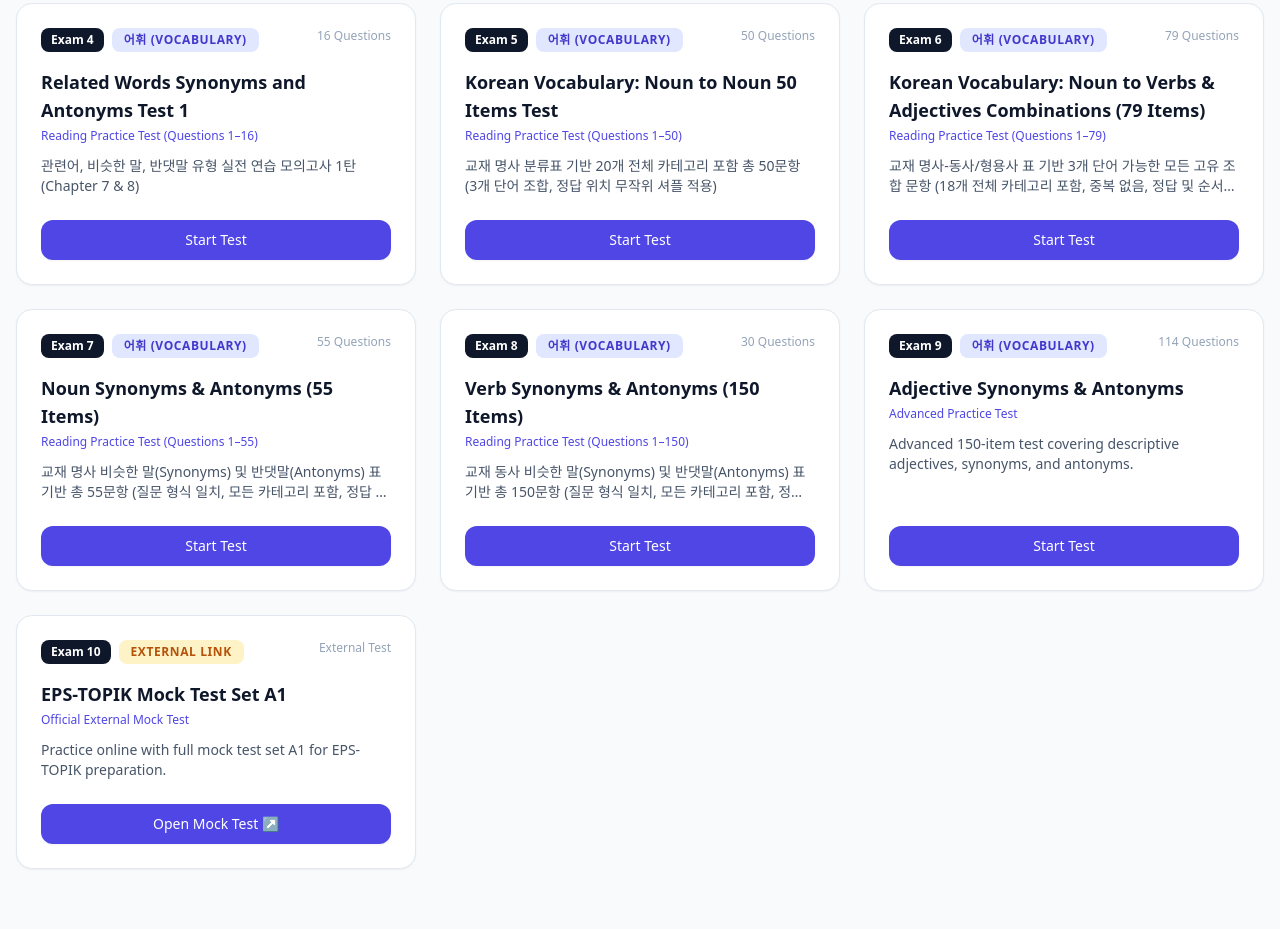
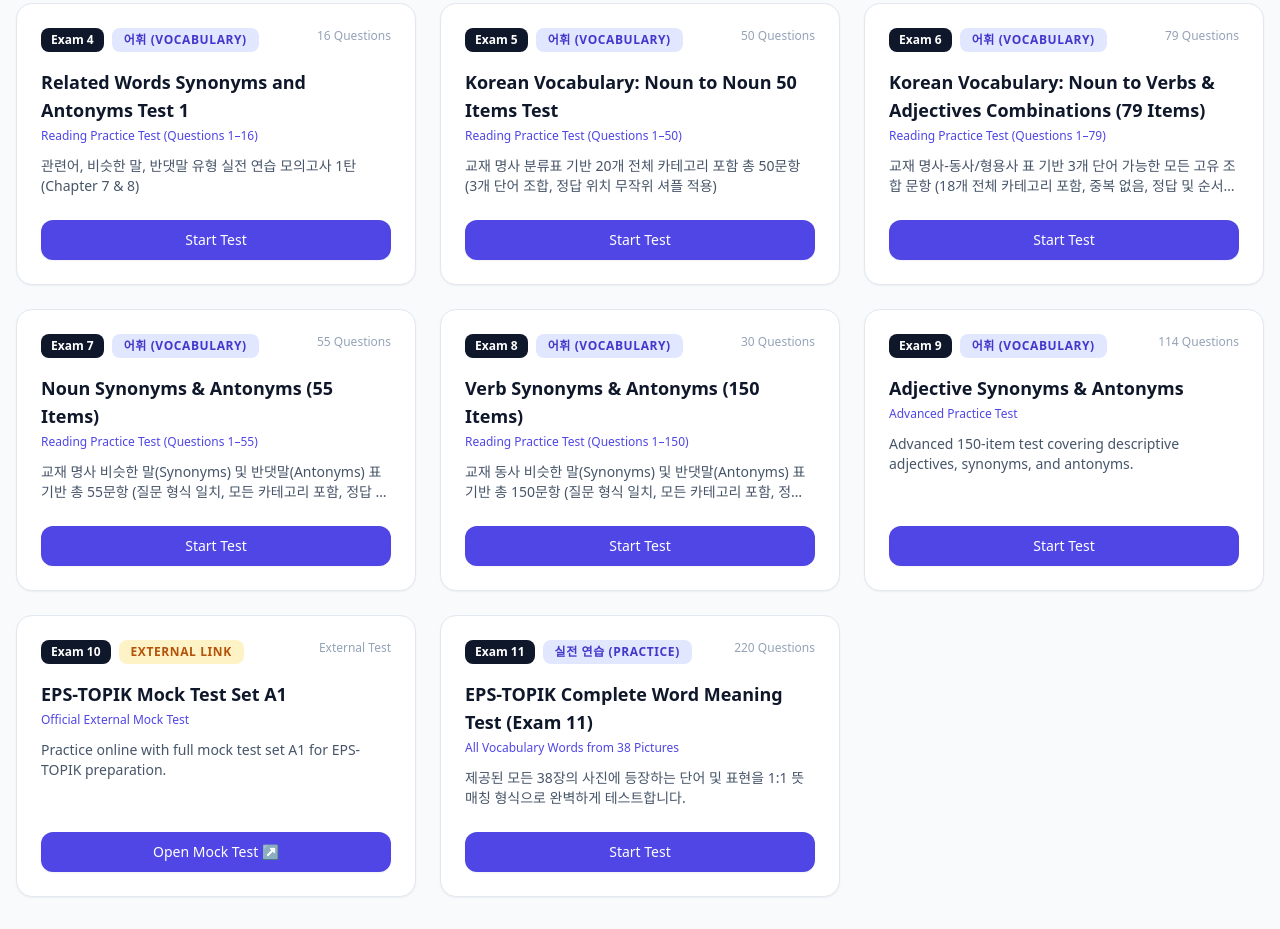
Before and after one commit to limitlessinfinity/myvlearnexams, a plain HTML site: page index.html in a window 1280 px wide. Shown: the part 411-1340 px from the top of the page. Before the commit the page ends 1312 px from the top, so only its background shows below. Drawn offline with nearby package versions, Linux system fonts and the light colour scheme.

Commit message:
Add script tag for exam11.js

```diff
--- a/index.html
+++ b/index.html
@@ -89,6 +89,7 @@
     <script src="exam8.js"></script>
     <script src="exam9.js"></script>
     <script src="exam10.js"></script>
+    <script src="exam11.js"></script>
 
     <!-- App Logic -->
     <script>
```
